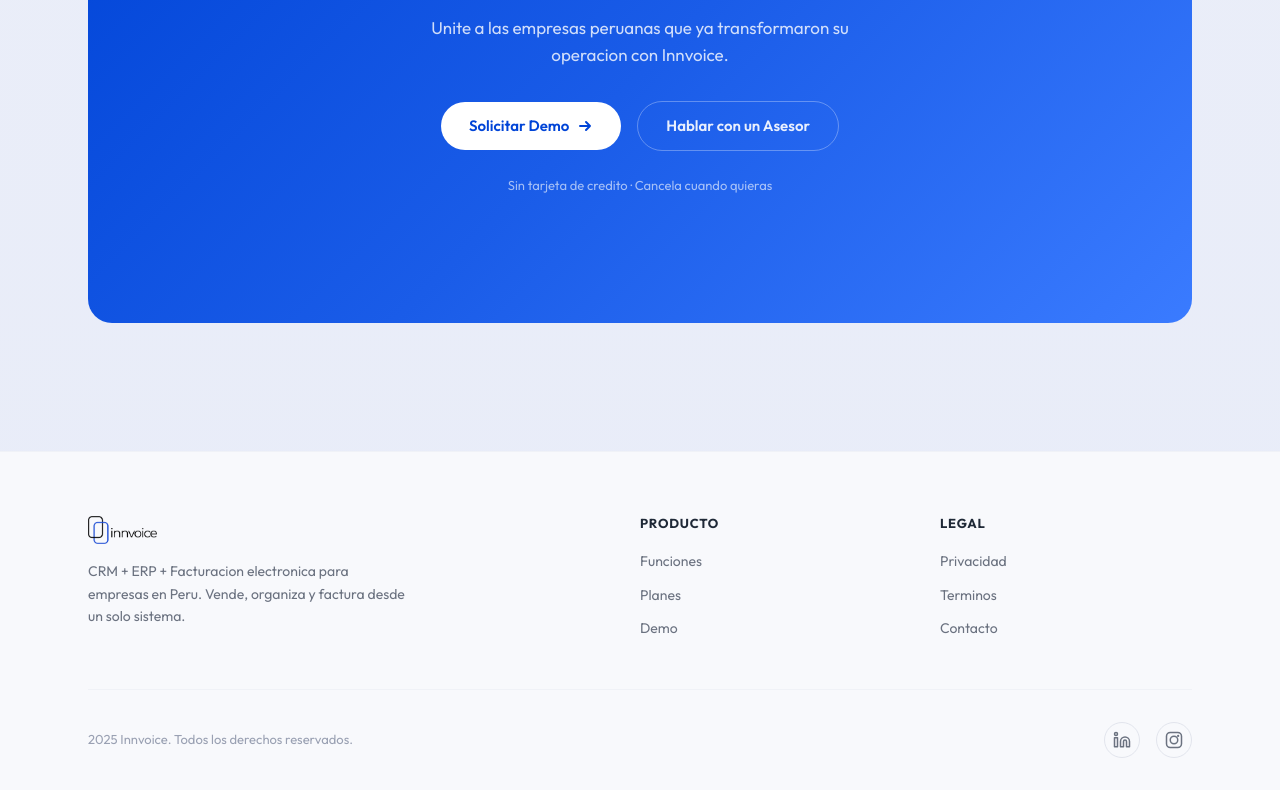
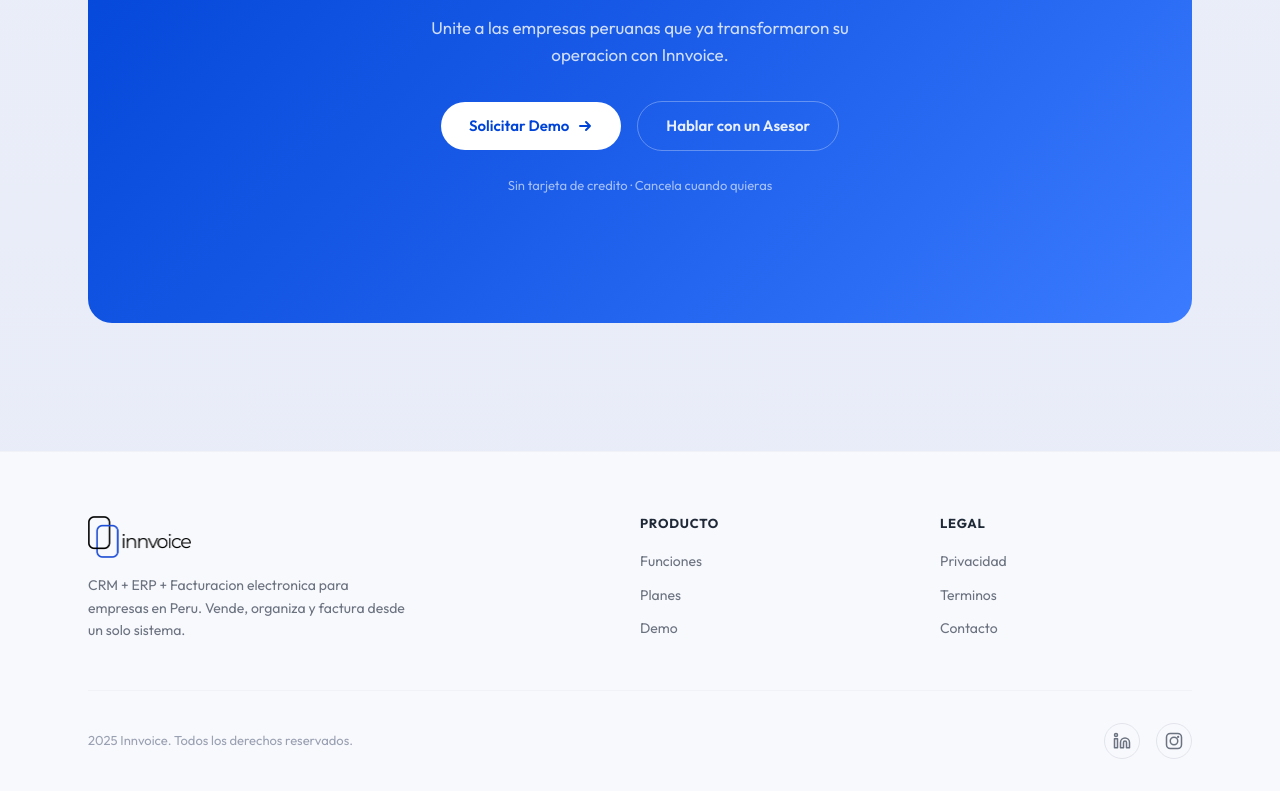
Before and after one commit to genesisleal/innvoice-landing, a React (Vite) app: page / in a window 1280 px wide. Shown: the part 4940-5731 px from the top of the page. Built offline with nearby package versions, Linux system fonts and the light colour scheme.

Commit message:
style: center footer layout on mobile and increase logo size

```diff
--- a/src/components/Footer.css
+++ b/src/components/Footer.css
@@ -9,16 +9,30 @@
   grid-template-columns: 1fr;
   gap: var(--space-2xl);
   margin-bottom: var(--space-2xl);
+  text-align: center;
 }
 
 @media (min-width: 768px) {
   .footer-grid {
     grid-template-columns: 2fr 1fr 1fr;
+    text-align: left;
+  }
+}
+
+.footer-brand {
+  display: flex;
+  flex-direction: column;
+  align-items: center;
+}
+
+@media (min-width: 768px) {
+  .footer-brand {
+    align-items: flex-start;
   }
 }
 
 .footer-logo {
-  height: 28px;
+  height: 42px;
   width: auto;
   margin-bottom: var(--space-md);
 }
@@ -28,6 +42,15 @@
   color: var(--color-gray-500);
   max-width: 320px;
   line-height: 1.6;
+  margin-left: auto;
+  margin-right: auto;
+}
+
+@media (min-width: 768px) {
+  .footer-description {
+    margin-left: 0;
+    margin-right: 0;
+  }
 }
 
 .footer-column-title {
@@ -42,7 +65,14 @@
 .footer-link-list {
   display: flex;
   flex-direction: column;
+  align-items: center;
   gap: var(--space-sm);
+}
+
+@media (min-width: 768px) {
+  .footer-link-list {
+    align-items: flex-start;
+  }
 }
 
 .footer-link {
```
